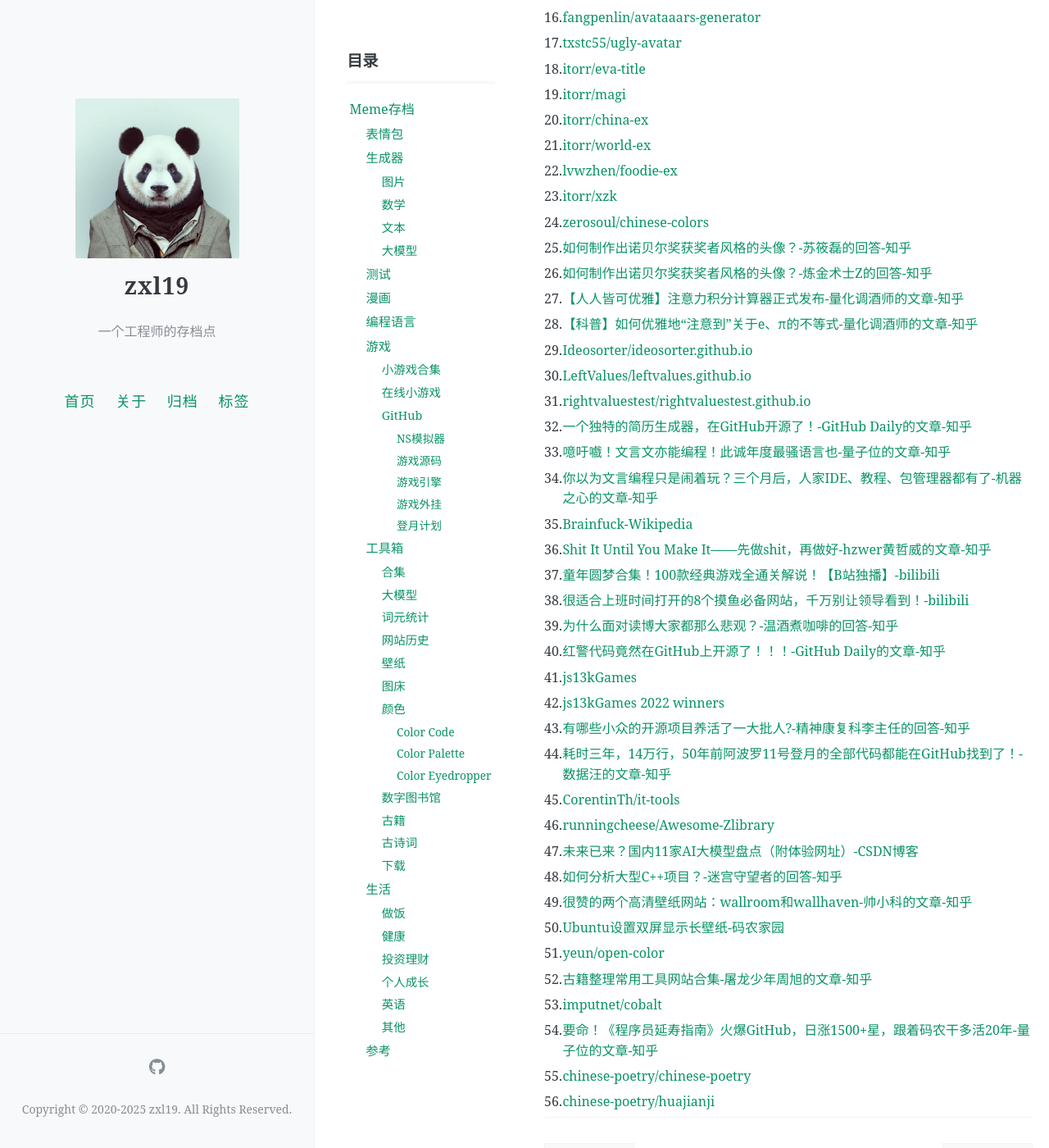
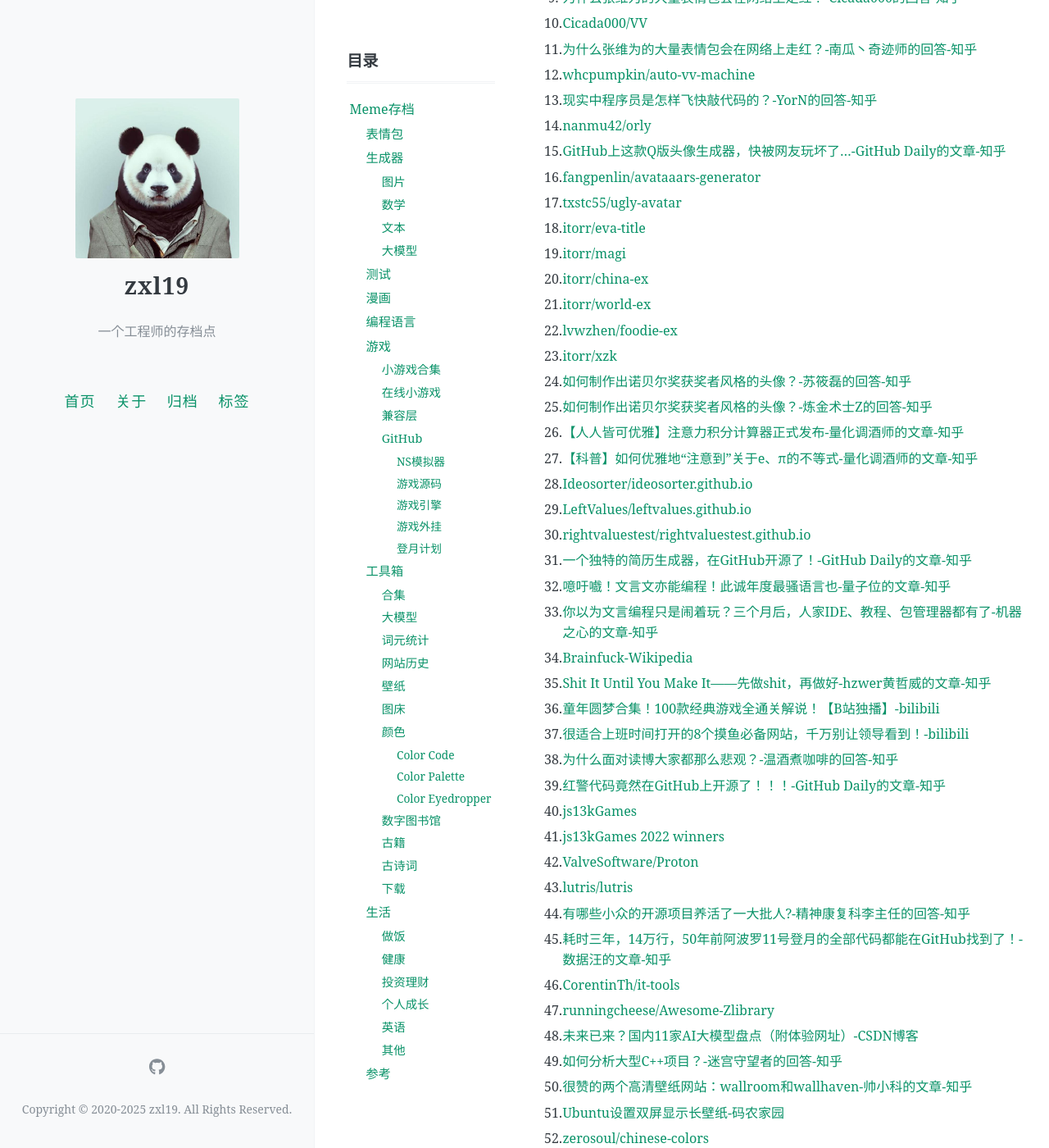
Before and after one commit to zxl19/zxl19.github.io, a Jekyll site: the page built from _posts/2020-06-08-meme-archive.md, in a window 1280 px wide and 1400 px high, scrolled down 10555 px. Shown: the whole window at 82% size. Built offline with Jekyll 4.4.1, drawn with Linux system fonts in a browser that asks for light colours; comment, search, counter and statistics services are not loaded; some of the changed text lies outside the part shown.

Commit message:
docs: update posts

```diff
--- a/_posts/2020-06-08-meme-archive.md
+++ b/_posts/2020-06-08-meme-archive.md
@@ -44,9 +44,8 @@ Meme这个词最初源自英国著名科学家理查德·道金斯所著的《
 9. [吃货制霸生成器](https://food.lvwzhen.com/)
 10. [斜着看生成器](https://lab.magiconch.com/xzk/)
 11. [Nano Banana](https://nano-banana.io)
-12. [绯红-中国传统颜色手册](https://colors.ichuantong.cn)
-13. [Linify](http://linify.me)
-14. [16131zzzzzzzz/EveryoneNobel](https://github.com/16131zzzzzzzz/EveryoneNobel)
+12. [Linify](http://linify.me)
+13. [16131zzzzzzzz/EveryoneNobel](https://github.com/16131zzzzzzzz/EveryoneNobel)
 
 ### 数学
 
@@ -139,6 +138,13 @@ Meme这个词最初源自英国著名科学家理查德·道金斯所著的《
 16. [Wplace.live Guide](https://wplace.life)
 17. [Wplace Info](https://wplace.info)
 18. [Wigglypaint](https://www.wigglypaint.art)
+
+### 兼容层
+
+1. [Wine](https://www.winehq.org)
+2. [CrossOver](https://www.codeweavers.com/crossover)
+3. [ProtonDB](https://www.protondb.com)
+4. [Lutris](https://lutris.net)
 
 ### GitHub
 
@@ -247,15 +253,16 @@ Meme这个词最初源自英国著名科学家理查德·道金斯所著的《
 
 #### Color Palette
 
-1. [ColorHexa](https://www.colorhexa.com)
-2. [colorcodes.io](https://colorcodes.io)
-3. [Selecolor](https://www.selecolor.com/en/)
-4. [GetColor](https://get-color.com)
-5. [Hex Color Codes](https://color-hex.org)
-6. [HTML Color Codes Picker](https://html-color-codes.info)
-7. [Color Mixer & RGB Color Picker](https://whatcolormake.com)
-8. [The Simple Color Picker](https://thesimplecolorpicker.com)
-9. [Open Color](https://yeun.github.io/open-color/)
+1. [绯红-中国传统颜色手册](https://colors.ichuantong.cn)
+2. [ColorHexa](https://www.colorhexa.com)
+3. [colorcodes.io](https://colorcodes.io)
+4. [Selecolor](https://www.selecolor.com/en/)
+5. [GetColor](https://get-color.com)
+6. [Hex Color Codes](https://color-hex.org)
+7. [HTML Color Codes Picker](https://html-color-codes.info)
+8. [Color Mixer & RGB Color Picker](https://whatcolormake.com)
+9. [The Simple Color Picker](https://thesimplecolorpicker.com)
+10. [Open Color](https://yeun.github.io/open-color/)
 
 #### Color Eyedropper
 
@@ -375,36 +382,38 @@ Meme这个词最初源自英国著名科学家理查德·道金斯所著的《
 21. [itorr/world-ex](https://github.com/itorr/world-ex)
 22. [lvwzhen/foodie-ex](https://github.com/lvwzhen/foodie-ex)
 23. [itorr/xzk](https://github.com/itorr/xzk)
-24. [zerosoul/chinese-colors](https://github.com/zerosoul/chinese-colors)
-25. [如何制作出诺贝尔奖获奖者风格的头像？-苏筱磊的回答-知乎](https://www.zhihu.com/question/66245102/answer/13696722991)
-26. [如何制作出诺贝尔奖获奖者风格的头像？-炼金术士Z的回答-知乎](https://www.zhihu.com/question/66245102/answer/15305016949)
-27. [【人人皆可优雅】注意力积分计算器正式发布-量化调酒师的文章-知乎](https://zhuanlan.zhihu.com/p/20960679909)
-28. [【科普】如何优雅地“注意到”关于e、π的不等式-量化调酒师的文章-知乎](https://zhuanlan.zhihu.com/p/669285539)
-29. [Ideosorter/ideosorter.github.io](https://github.com/Ideosorter/ideosorter.github.io)
-30. [LeftValues/leftvalues.github.io](https://github.com/LeftValues/leftvalues.github.io)
-31. [rightvaluestest/rightvaluestest.github.io](https://github.com/rightvaluestest/rightvaluestest.github.io)
-32. [一个独特的简历生成器，在GitHub开源了！-GitHub Daily的文章-知乎](https://zhuanlan.zhihu.com/p/504859666)
-33. [噫吁嚱！文言文亦能编程！此诚年度最骚语言也-量子位的文章-知乎](https://zhuanlan.zhihu.com/p/97985273)
-34. [你以为文言编程只是闹着玩？三个月后，人家IDE、教程、包管理器都有了-机器之心的文章-知乎](https://zhuanlan.zhihu.com/p/112650761)
-35. [Brainfuck-Wikipedia](https://en.wikipedia.org/wiki/Brainfuck)
-36. [Shit It Until You Make It——先做shit，再做好-hzwer黄哲威的文章-知乎](https://zhuanlan.zhihu.com/p/1916499660408873801)
-37. [童年圆梦合集！100款经典游戏全通关解说！【B站独播】-bilibili](https://www.bilibili.com/video/BV15u4y1M78g/)
-38. [很适合上班时间打开的8个摸鱼必备网站，千万别让领导看到！-bilibili](https://www.bilibili.com/video/BV16u411d7N3/)
-39. [为什么面对读博大家都那么悲观？-温酒煮咖啡的回答-知乎](https://www.zhihu.com/question/439204161/answer/3107116546)
-40. [红警代码竟然在GitHub上开源了！！！-GitHub Daily的文章-知乎](https://zhuanlan.zhihu.com/p/146383298)
-41. [js13kGames](https://js13kgames.com)
-42. [js13kGames 2022 winners](https://github.blog/2022-10-06-js13k-2022-winners/)
-43. [有哪些小众的开源项目养活了一大批人?-精神康复科李主任的回答-知乎](https://www.zhihu.com/question/489866711/answer/1960027826704065437)
-44. [耗时三年，14万行，50年前阿波罗11号登月的全部代码都能在GitHub找到了！-数据汪的文章-知乎](https://zhuanlan.zhihu.com/p/74453787)
-45. [CorentinTh/it-tools](https://github.com/CorentinTh/it-tools)
-46. [runningcheese/Awesome-Zlibrary](https://github.com/runningcheese/Awesome-Zlibrary)
-47. [未来已来？国内11家AI大模型盘点（附体验网址）-CSDN博客](https://blog.csdn.net/qq_51646682/article/details/136905451)
-48. [如何分析大型C++项目？-迷宫守望者的回答-知乎](https://www.zhihu.com/question/531050207/answer/3356560375)
-49. [很赞的两个高清壁纸网站：wallroom和wallhaven-帅小科的文章-知乎](https://zhuanlan.zhihu.com/p/376579457)
-50. [Ubuntu设置双屏显示长壁纸-码农家园](https://www.codenong.com/cs109695249/)
-51. [yeun/open-color](https://github.com/yeun/open-color)
-52. [古籍整理常用工具网站合集-屠龙少年周旭的文章-知乎](https://zhuanlan.zhihu.com/p/609976456)
-53. [imputnet/cobalt](https://github.com/imputnet/cobalt)
-54. [要命！《程序员延寿指南》火爆GitHub，日涨1500+星，跟着码农干多活20年-量子位的文章-知乎](https://zhuanlan.zhihu.com/p/502393797)
-55. [chinese-poetry/chinese-poetry](https://github.com/chinese-poetry/chinese-poetry)
-56. [chinese-poetry/huajianji](https://github.com/chinese-poetry/huajianji)
+24. [如何制作出诺贝尔奖获奖者风格的头像？-苏筱磊的回答-知乎](https://www.zhihu.com/question/66245102/answer/13696722991)
+25. [如何制作出诺贝尔奖获奖者风格的头像？-炼金术士Z的回答-知乎](https://www.zhihu.com/question/66245102/answer/15305016949)
+26. [【人人皆可优雅】注意力积分计算器正式发布-量化调酒师的文章-知乎](https://zhuanlan.zhihu.com/p/20960679909)
+27. [【科普】如何优雅地“注意到”关于e、π的不等式-量化调酒师的文章-知乎](https://zhuanlan.zhihu.com/p/669285539)
+28. [Ideosorter/ideosorter.github.io](https://github.com/Ideosorter/ideosorter.github.io)
+29. [LeftValues/leftvalues.github.io](https://github.com/LeftValues/leftvalues.github.io)
+30. [rightvaluestest/rightvaluestest.github.io](https://github.com/rightvaluestest/rightvaluestest.github.io)
+31. [一个独特的简历生成器，在GitHub开源了！-GitHub Daily的文章-知乎](https://zhuanlan.zhihu.com/p/504859666)
+32. [噫吁嚱！文言文亦能编程！此诚年度最骚语言也-量子位的文章-知乎](https://zhuanlan.zhihu.com/p/97985273)
+33. [你以为文言编程只是闹着玩？三个月后，人家IDE、教程、包管理器都有了-机器之心的文章-知乎](https://zhuanlan.zhihu.com/p/112650761)
+34. [Brainfuck-Wikipedia](https://en.wikipedia.org/wiki/Brainfuck)
+35. [Shit It Until You Make It——先做shit，再做好-hzwer黄哲威的文章-知乎](https://zhuanlan.zhihu.com/p/1916499660408873801)
+36. [童年圆梦合集！100款经典游戏全通关解说！【B站独播】-bilibili](https://www.bilibili.com/video/BV15u4y1M78g/)
+37. [很适合上班时间打开的8个摸鱼必备网站，千万别让领导看到！-bilibili](https://www.bilibili.com/video/BV16u411d7N3/)
+38. [为什么面对读博大家都那么悲观？-温酒煮咖啡的回答-知乎](https://www.zhihu.com/question/439204161/answer/3107116546)
+39. [红警代码竟然在GitHub上开源了！！！-GitHub Daily的文章-知乎](https://zhuanlan.zhihu.com/p/146383298)
+40. [js13kGames](https://js13kgames.com)
+41. [js13kGames 2022 winners](https://github.blog/2022-10-06-js13k-2022-winners/)
+42. [ValveSoftware/Proton](https://github.com/ValveSoftware/Proton)
+43. [lutris/lutris](https://github.com/lutris/lutris)
+44. [有哪些小众的开源项目养活了一大批人?-精神康复科李主任的回答-知乎](https://www.zhihu.com/question/489866711/answer/1960027826704065437)
+45. [耗时三年，14万行，50年前阿波罗11号登月的全部代码都能在GitHub找到了！-数据汪的文章-知乎](https://zhuanlan.zhihu.com/p/74453787)
+46. [CorentinTh/it-tools](https://github.com/CorentinTh/it-tools)
+47. [runningcheese/Awesome-Zlibrary](https://github.com/runningcheese/Awesome-Zlibrary)
+48. [未来已来？国内11家AI大模型盘点（附体验网址）-CSDN博客](https://blog.csdn.net/qq_51646682/article/details/136905451)
+49. [如何分析大型C++项目？-迷宫守望者的回答-知乎](https://www.zhihu.com/question/531050207/answer/3356560375)
+50. [很赞的两个高清壁纸网站：wallroom和wallhaven-帅小科的文章-知乎](https://zhuanlan.zhihu.com/p/376579457)
+51. [Ubuntu设置双屏显示长壁纸-码农家园](https://www.codenong.com/cs109695249/)
+52. [zerosoul/chinese-colors](https://github.com/zerosoul/chinese-colors)
+53. [yeun/open-color](https://github.com/yeun/open-color)
+54. [古籍整理常用工具网站合集-屠龙少年周旭的文章-知乎](https://zhuanlan.zhihu.com/p/609976456)
+55. [imputnet/cobalt](https://github.com/imputnet/cobalt)
+56. [要命！《程序员延寿指南》火爆GitHub，日涨1500+星，跟着码农干多活20年-量子位的文章-知乎](https://zhuanlan.zhihu.com/p/502393797)
+57. [chinese-poetry/chinese-poetry](https://github.com/chinese-poetry/chinese-poetry)
+58. [chinese-poetry/huajianji](https://github.com/chinese-poetry/huajianji)
```
Also changed, not shown: _posts/2021-05-22-cpp-material.md (+1 -0 lines), _posts/2021-05-22-slam-interview.md (+9 -4 lines), _posts/2021-06-01-cpp-library.md (+11 -10 lines), _posts/2021-09-15-windows-setup.md (+3 -0 lines), _posts/2022-10-11-slam-material.md (+8 -6 lines).
